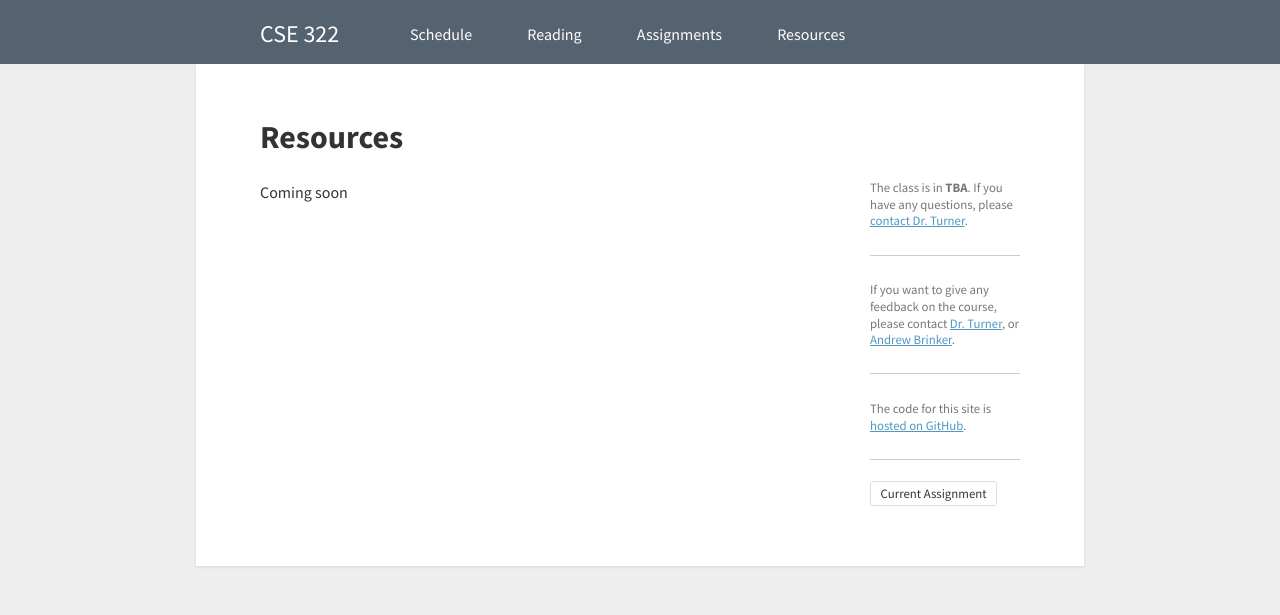
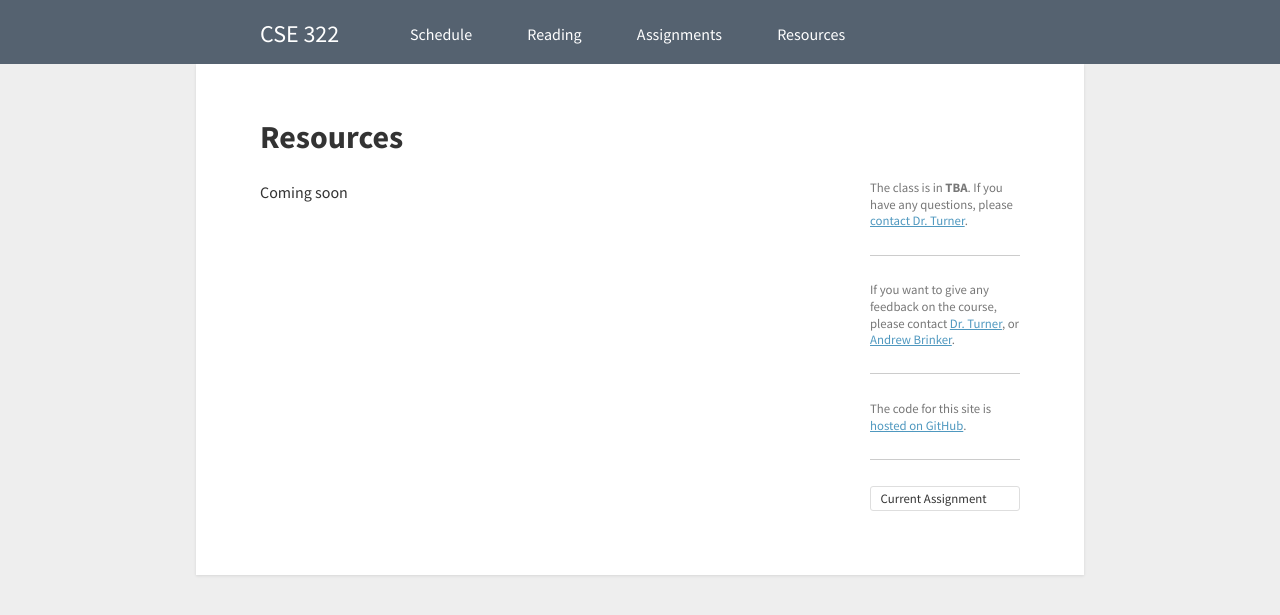
Before and after one commit to csusbdt/322-2013, a Jekyll site: the page built from resources/index.html, in a window 1280 px wide. Shown: the top 615 px of the page. Built offline with Jekyll 4.4.1, drawn with Linux system fonts in a browser that asks for light colours; nearby versions of some CDN libraries.

Commit message:
Forgot to commit this

```diff
--- a/_includes/sidebar.html
+++ b/_includes/sidebar.html
@@ -5,5 +5,5 @@
     <hr>
     <p>The code for this site is <a href='https://github.com/csusbdt/322-2013/tree/gh-pages' title='CSE-322 site on GitHub'>hosted on GitHub</a>.</p>
     <hr>
-    <a class='button light' href='#' title='Check the current assignment'>Current Assignment</a>
+    <a class='button light block' href='#' title='Check the current assignment'>Current Assignment</a>
 </sidebar>
```
